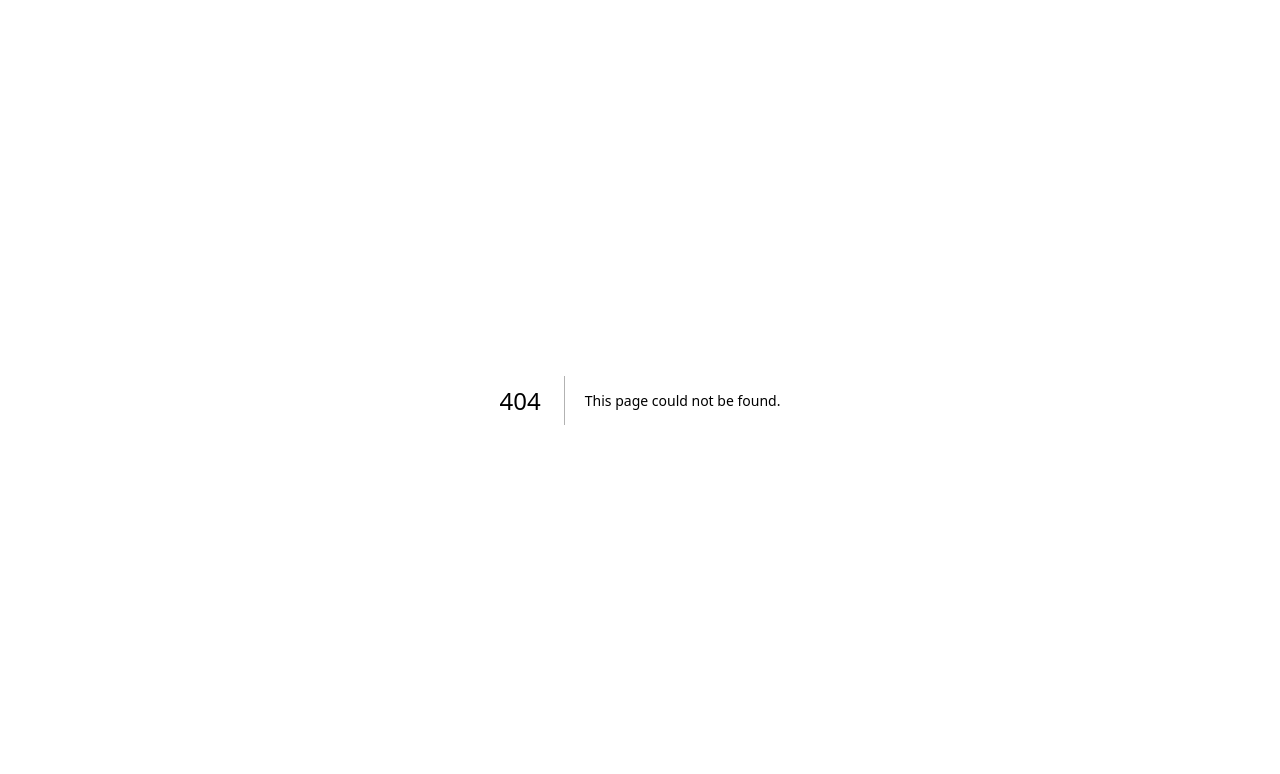
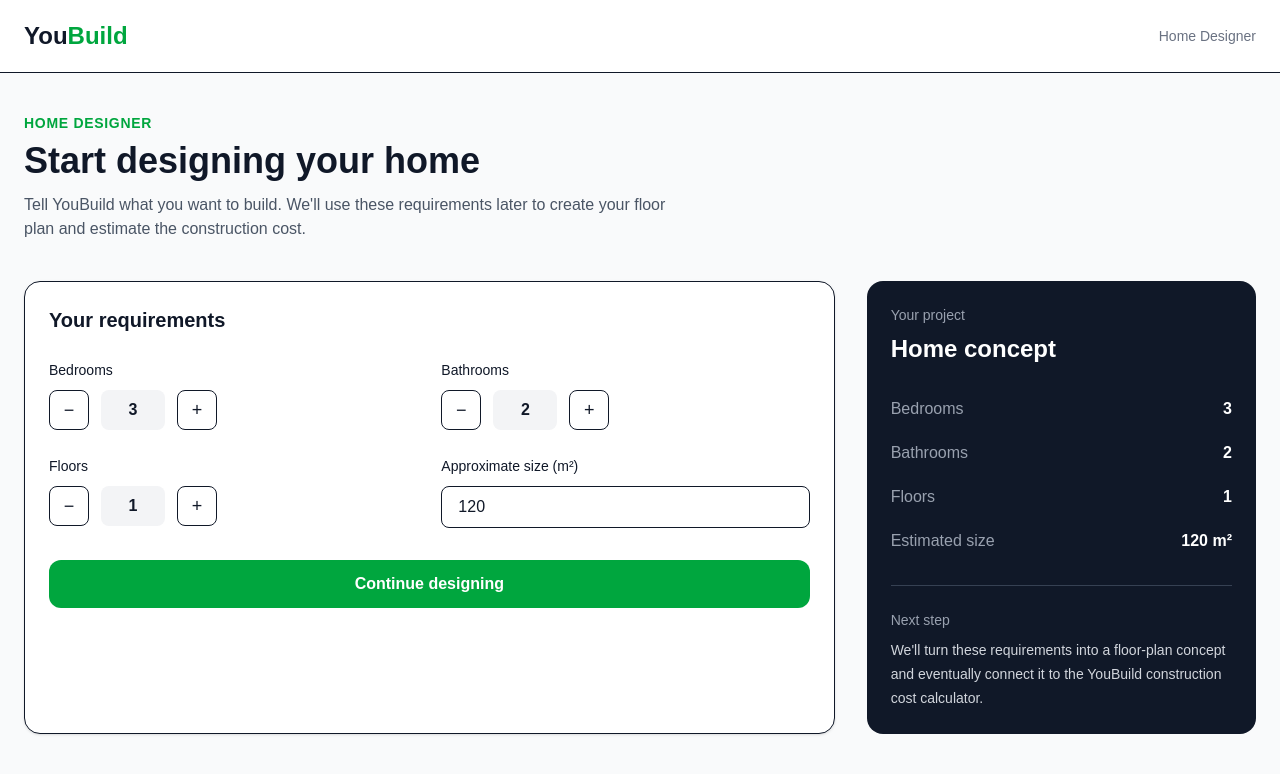
Before and after one commit to moitaleldere-alt/Youbuild-, a Next.js app: page /designer in a window 1280 px wide. Before the commit this address had no page. Shown: the top 774 px of the page. Built offline with nearby package versions, Linux system fonts and the light colour scheme.

Commit message:
Built initial home designer

```diff
--- /dev/null
+++ b/app/designer/page.tsx
@@ -0,0 +1,184 @@
+"use client";
+
+import { useState } from "react";
+
+export default function DesignerPage() {
+  const [bedrooms, setBedrooms] = useState(3);
+  const [bathrooms, setBathrooms] = useState(2);
+  const [floors, setFloors] = useState(1);
+  const [size, setSize] = useState(120);
+
+  return (
+    <main className="min-h-screen bg-gray-50 text-gray-900">
+      {/* Header */}
+      <header className="border-b bg-white">
+        <div className="mx-auto flex max-w-7xl items-center justify-between px-6 py-5">
+          <a href="/" className="text-2xl font-bold">
+            You<span className="text-green-600">Build</span>
+          </a>
+
+          <span className="text-sm text-gray-500">Home Designer</span>
+        </div>
+      </header>
+
+      {/* Page heading */}
+      <section className="mx-auto max-w-7xl px-6 py-10">
+        <p className="text-sm font-semibold uppercase tracking-wider text-green-600">
+          Home Designer
+        </p>
+
+        <h1 className="mt-2 text-4xl font-bold">
+          Start designing your home
+        </h1>
+
+        <p className="mt-3 max-w-2xl text-gray-600">
+          Tell YouBuild what you want to build. We'll use these requirements
+          later to create your floor plan and estimate the construction cost.
+        </p>
+
+        {/* Designer controls */}
+        <div className="mt-10 grid gap-8 lg:grid-cols-3">
+          <div className="rounded-2xl border bg-white p-6 shadow-sm lg:col-span-2">
+            <h2 className="text-xl font-semibold">Your requirements</h2>
+
+            <div className="mt-6 grid gap-6 sm:grid-cols-2">
+              {/* Bedrooms */}
+              <div>
+                <label className="text-sm font-medium">Bedrooms</label>
+
+                <div className="mt-2 flex items-center gap-3">
+                  <button
+                    onClick={() => setBedrooms(Math.max(1, bedrooms - 1))}
+                    className="h-10 w-10 rounded-lg border text-lg hover:bg-gray-50"
+                  >
+                    −
+                  </button>
+
+                  <div className="flex h-10 w-16 items-center justify-center rounded-lg bg-gray-100 font-semibold">
+                    {bedrooms}
+                  </div>
+
+                  <button
+                    onClick={() => setBedrooms(bedrooms + 1)}
+                    className="h-10 w-10 rounded-lg border text-lg hover:bg-gray-50"
+                  >
+                    +
+                  </button>
+                </div>
+              </div>
+
+              {/* Bathrooms */}
+              <div>
+                <label className="text-sm font-medium">Bathrooms</label>
+
+                <div className="mt-2 flex items-center gap-3">
+                  <button
+                    onClick={() => setBathrooms(Math.max(1, bathrooms - 1))}
+                    className="h-10 w-10 rounded-lg border text-lg hover:bg-gray-50"
+                  >
+                    −
+                  </button>
+
+                  <div className="flex h-10 w-16 items-center justify-center rounded-lg bg-gray-100 font-semibold">
+                    {bathrooms}
+                  </div>
+
+                  <button
+                    onClick={() => setBathrooms(bathrooms + 1)}
+                    className="h-10 w-10 rounded-lg border text-lg hover:bg-gray-50"
+                  >
+                    +
+                  </button>
+                </div>
+              </div>
+
+              {/* Floors */}
+              <div>
+                <label className="text-sm font-medium">Floors</label>
+
+                <div className="mt-2 flex items-center gap-3">
+                  <button
+                    onClick={() => setFloors(Math.max(1, floors - 1))}
+                    className="h-10 w-10 rounded-lg border text-lg hover:bg-gray-50"
+                  >
+                    −
+                  </button>
+
+                  <div className="flex h-10 w-16 items-center justify-center rounded-lg bg-gray-100 font-semibold">
+                    {floors}
+                  </div>
+
+                  <button
+                    onClick={() => setFloors(floors + 1)}
+                    className="h-10 w-10 rounded-lg border text-lg hover:bg-gray-50"
+                  >
+                    +
+                  </button>
+                </div>
+              </div>
+
+              {/* Size */}
+              <div>
+                <label className="text-sm font-medium">
+                  Approximate size (m²)
+                </label>
+
+                <input
+                  type="number"
+                  value={size}
+                  onChange={(e) => setSize(Number(e.target.value))}
+                  className="mt-2 w-full rounded-lg border px-4 py-2 outline-none focus:border-green-600"
+                />
+              </div>
+            </div>
+
+            <button className="mt-8 w-full rounded-xl bg-green-600 px-6 py-3 font-semibold text-white hover:bg-green-700">
+              Continue designing
+            </button>
+          </div>
+
+          {/* Summary */}
+          <div className="rounded-2xl bg-gray-900 p-6 text-white">
+            <p className="text-sm text-gray-400">Your project</p>
+
+            <h2 className="mt-2 text-2xl font-bold">Home concept</h2>
+
+            <div className="mt-8 space-y-5">
+              <Summary label="Bedrooms" value={bedrooms} />
+              <Summary label="Bathrooms" value={bathrooms} />
+              <Summary label="Floors" value={floors} />
+              <Summary label="Estimated size" value={`${size} m²`} />
+            </div>
+
+            <div className="mt-8 border-t border-gray-700 pt-6">
+              <p className="text-sm text-gray-400">
+                Next step
+              </p>
+
+              <p className="mt-2 text-sm leading-6 text-gray-300">
+                We'll turn these requirements into a floor-plan concept and
+                eventually connect it to the YouBuild construction cost
+                calculator.
+              </p>
+            </div>
+          </div>
+        </div>
+      </section>
+    </main>
+  );
+}
+
+function Summary({
+  label,
+  value,
+}: {
+  label: string;
+  value: string | number;
+}) {
+  return (
+    <div className="flex items-center justify-between">
+      <span className="text-gray-400">{label}</span>
+      <span className="font-semibold">{value}</span>
+    </div>
+  );
+}
--- a/app/page.tsx
+++ b/app/page.tsx
@@ -1,69 +1,137 @@
-import Image from "next/image";
-
 export default function Home() {
   return (
-    <div className="flex flex-col flex-1 items-center justify-center bg-zinc-50 font-sans dark:bg-black">
-      <main className="flex flex-1 w-full max-w-3xl flex-col items-center justify-between py-32 px-16 bg-white dark:bg-black sm:items-start">
-        <Image
-          className="dark:invert h-5 w-[100px]"
-          src="/next.svg"
-          alt="Next.js logo"
-          width={100}
-          height={20}
-          priority
-        />
-        <div className="flex flex-col items-center gap-6 text-center sm:items-start sm:text-left">
-          <h1 className="max-w-xs text-3xl font-semibold leading-10 tracking-tight text-black dark:text-zinc-50">
-            To get started, edit the{" "}
-            <code className="rounded bg-black/[.06] px-1.5 py-0.5 font-mono text-[0.9em] dark:bg-white/[.08]">
-              page.tsx
-            </code>{" "}
-            file.
-          </h1>
-          <p className="max-w-md text-lg leading-8 text-zinc-600 dark:text-zinc-400">
-            Looking for a starting point or more instructions? Head over to{" "}
-            <a
-              href="https://vercel.com/templates?framework=next.js&utm_source=create-next-app&utm_medium=appdir-template-tw&utm_campaign=create-next-app"
-              className="font-medium text-zinc-950 dark:text-zinc-50"
-            >
-              Templates
-            </a>{" "}
-            or the{" "}
-            <a
-              href="https://nextjs.org/learn?utm_source=create-next-app&utm_medium=appdir-template-tw&utm_campaign=create-next-app"
-              className="font-medium text-zinc-950 dark:text-zinc-50"
-            >
-              Learning
-            </a>{" "}
-            center.
+    <main className="min-h-screen bg-white text-gray-900">
+      {/* Header */}
+      <header className="border-b border-gray-200">
+        <div className="mx-auto flex max-w-7xl items-center justify-between px-6 py-5">
+          <div className="text-2xl font-bold tracking-tight">
+            You<span className="text-green-600">Build</span>
+          </div>
+
+          <button className="rounded-lg border border-gray-300 px-4 py-2 text-sm font-medium hover:bg-gray-50">
+            Sign in
+          </button>
+        </div>
+      </header>
+
+      {/* Hero */}
+      <section className="bg-gray-50">
+        <div className="mx-auto max-w-7xl px-6 py-20">
+          <div className="max-w-3xl">
+            <p className="mb-4 text-sm font-semibold uppercase tracking-wider text-green-600">
+              Build smarter
+            </p>
+
+            <h1 className="text-5xl font-bold tracking-tight sm:text-6xl">
+              Design your home.
+              <br />
+              Know the cost.
+            </h1>
+
+            <p className="mt-6 max-w-2xl text-lg leading-8 text-gray-600">
+              YouBuild brings home design, construction costs, contractors,
+              land and property services together in one place.
+            </p>
+
+            <div className="mt-8 flex flex-col gap-3 sm:flex-row">
+              <button className="rounded-xl bg-green-600 px-6 py-3 font-semibold text-white hover:bg-green-700">
+                Start building
+              </button>
+
+              <button className="rounded-xl border border-gray-300 bg-white px-6 py-3 font-semibold hover:bg-gray-50">
+                Explore properties
+              </button>
+            </div>
+          </div>
+        </div>
+      </section>
+
+      {/* Services */}
+      <section className="mx-auto max-w-7xl px-6 py-16">
+        <div className="mb-10">
+          <h2 className="text-3xl font-bold">Everything you need to build</h2>
+          <p className="mt-2 text-gray-600">
+            One platform for the entire property journey.
           </p>
         </div>
-        <div className="flex flex-col gap-4 text-base font-medium sm:flex-row">
-          <a
-            className="flex h-12 w-full items-center justify-center gap-2 rounded-full bg-foreground px-5 text-background transition-colors hover:bg-[#383838] dark:hover:bg-[#ccc] md:w-[158px]"
-            href="https://vercel.com/new?utm_source=create-next-app&utm_medium=appdir-template-tw&utm_campaign=create-next-app"
-            target="_blank"
-            rel="noopener noreferrer"
-          >
-            <Image
-              className="dark:invert h-[14px] w-4"
-              src="/vercel.svg"
-              alt="Vercel logomark"
-              width={16}
-              height={14}
-            />
-            Deploy Now
-          </a>
-          <a
-            className="flex h-12 w-full items-center justify-center rounded-full border border-solid border-black/[.08] px-5 transition-colors hover:border-transparent hover:bg-black/[.04] dark:border-white/[.145] dark:hover:bg-[#1a1a1a] md:w-[158px]"
-            href="https://nextjs.org/docs?utm_source=create-next-app&utm_medium=appdir-template-tw&utm_campaign=create-next-app"
-            target="_blank"
-            rel="noopener noreferrer"
-          >
-            Documentation
-          </a>
+
+        <div className="grid gap-6 md:grid-cols-2 lg:grid-cols-3">
+          <Feature
+            title="Home Designer"
+            description="Plan your home and turn your ideas into a buildable project."
+          />
+
+          <Feature
+            title="Cost Calculator"
+            description="Estimate materials and construction costs before you start."
+          />
+
+          <Feature
+            title="Find Contractors"
+            description="Discover contractors and construction professionals near you."
+          />
+
+          <Feature
+            title="Buy Land"
+            description="Find land available for sale and compare opportunities."
+          />
+
+          <Feature
+            title="Rent & Lease"
+            description="Find houses, apartments and other properties to rent or lease."
+          />
+
+          <Feature
+            title="Property Marketplace"
+            description="Explore properties and connect with buyers, sellers and landlords."
+          />
         </div>
-      </main>
+      </section>
+
+      {/* CTA */}
+      <section className="bg-green-600">
+        <div className="mx-auto max-w-7xl px-6 py-16 text-center text-white">
+          <h2 className="text-3xl font-bold">
+            Your building journey starts here.
+          </h2>
+
+          <p className="mx-auto mt-4 max-w-2xl text-green-50">
+            From finding land to planning your home and connecting with the
+            right professionals, YouBuild is designed to bring it together.
+          </p>
+
+          <button className="mt-8 rounded-xl bg-white px-6 py-3 font-semibold text-green-700 hover:bg-gray-100">
+            Get started
+          </button>
+        </div>
+      </section>
+
+      {/* Footer */}
+      <footer className="border-t border-gray-200">
+        <div className="mx-auto max-w-7xl px-6 py-8 text-sm text-gray-500">
+          © 2026 YouBuild. Build smarter.
+        </div>
+      </footer>
+    </main>
+  );
+}
+
+function Feature({
+  title,
+  description,
+}: {
+  title: string;
+  description: string;
+}) {
+  return (
+    <div className="rounded-2xl border border-gray-200 p-6 transition hover:-translate-y-1 hover:shadow-lg">
+      <h3 className="text-xl font-semibold">{title}</h3>
+
+      <p className="mt-3 leading-7 text-gray-600">{description}</p>
+
+      <button className="mt-6 text-sm font-semibold text-green-600 hover:text-green-700">
+        Explore →
+      </button>
     </div>
   );
 }
```
